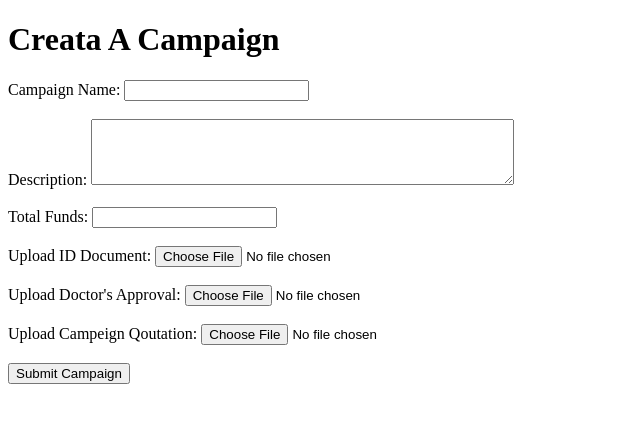
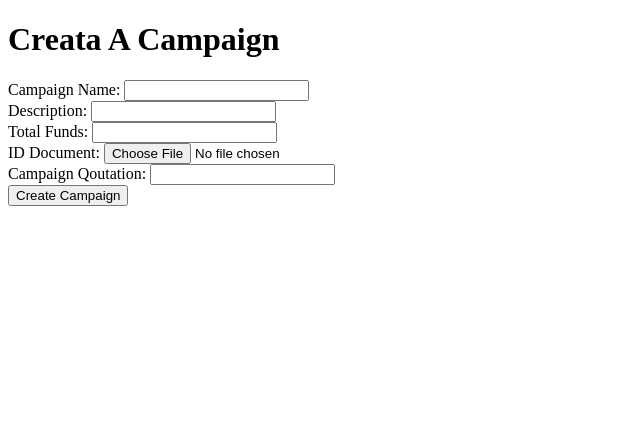
Before and after one commit to PhreshPrince01/UizoConnect, a Flask app: page /campaign in a window 1280 px wide. Shown: the top 423 px of the page, without its empty margins (0-640 px from the left). Run offline with Flask 3, Linux system fonts and the light colour scheme.

Commit message:
Added route for adding a campaign

```diff
--- a/app/forms.py
+++ b/app/forms.py
@@ -1,5 +1,5 @@
 from flask_wtf import FlaskForm
-from wtforms import StringField, PasswordField,SubmitField
+from wtforms import StringField, PasswordField,SubmitField, FloatField, FileField
 from wtforms.validators import DataRequired, Email, EqualTo, Length
 
 class RegistrationForm(FlaskForm):
@@ -13,3 +13,12 @@
     email = StringField('Email', validators=[DataRequired(), Email()])
     password = PasswordField('Password', validators=[DataRequired()])
     submit = SubmitField('Login')
+
+
+class CampaignForm(FlaskForm):
+    campaign_name = StringField('Campaign Name', validators=[DataRequired()])
+    description = StringField('Description', validators=[DataRequired()])
+    total_funds = FloatField('Total Funds', validators=[DataRequired()])
+    ID_document = FileField('ID Document')
+    quotation = StringField('Campaign Quotation')
+    submit = SubmitField('Create Campaign')
--- a/app/routes.py
+++ b/app/routes.py
@@ -1,8 +1,8 @@
 from flask import Blueprint, render_template, redirect, request, url_for, flash
 from flask_login import login_required, login_user, logout_user, current_user
 from extentions import db
-from .models import User
-from .forms import RegistrationForm, LoginForm
+from .models import Campaign, User
+from .forms import CampaignForm, RegistrationForm, LoginForm
 
 
 main = Blueprint('main',__name__)
@@ -64,7 +64,27 @@
 
 @main.route('/campaign', methods=['POST', 'GET'])
 def campaign():
-    return render_template('campaign.html')
+    form = CampaignForm()
+    if form.validate_on_submit():
+
+        id_doc = Campaign.save_file(form.ID_document.data)
+
+        new_campaign = Campaign(
+            campaign_name = form.campaign_name.data,
+            description = form.description.data,
+            total_funds = form.total_funds.data,
+            ID_document = id_doc,
+            user_id =5,
+            quotation = form.quotation.data
+        )
+        db.session.add(new_campaign)
+        db.session.commit()
+        flash("Campaign added susscessfully. Pending confirmation", "success")
+        return redirect(url_for('main.index'))
+    else:
+        print(form.errors)
+
+    return render_template('campaign.html', form=form)
 
 
 @main.route('/')
--- a/app/templates/campaign.html
+++ b/app/templates/campaign.html
@@ -8,19 +8,56 @@
 </head>
 <body>
     <h1>Creata A Campaign</h1>
-    <form action="/upload" method="POST" enctype="multipart/form-data">
-        <label for="campaign_name">Campaign Name:</label>
-        <input type="text" id="campaign_name" name="campaign_name" required><br><br>
-        <label for="description">Description:</label>
-        <textarea id="description" name="description" rows="4" cols="50" required></textarea><br><br>
-        <label for="total_funds">Total Funds:</label>
-        <input type="number" id="total_funds" name="total_funds" step="0.01" required><br><br>
-        <label for="ID_document">Upload ID Document:</label>
-        <input type="file" id="ID_document" name="ID_document" accept=".pdf,.doc,.docx,.jpg,.png" required><br><br>
-        <label for="ID_document">Upload Doctor's Approval:</label>
-        <input type="file" id="Doctor's Approval" name="Doctor's Approval" accept=".pdf,.doc,.docx,.jpg,.png" required><br><br>
-        <label for="ID_document">Upload Campeign Qoutation:</label>
-        <input type="file" id="Campaign Qoutation" name="Campeign Qoutation" accept=".pdf,.doc,.docx,.jpg,.png" required><br><br>
-        <input type="submit" value="Submit Campaign"></form>
+
+
+    <form method="POST" action="{{ url_for('main.campaign') }}" class="form" enctype="multipart/form-data">
+        {{ form.hidden_tag() }}
+
+        <div>
+            <label for="campaign_name">Campaign Name:</label>
+            {{ form.campaign_name }}
+        </div>
+
+        <div>
+            <label for="description">Description:</label>
+            {{ form.description }}
+        </div>
+
+        <div>
+            <label for="total_funds">Total Funds:</label>
+            {{ form.total_funds }}
+        </div>
+
+        <div>
+            <label for="ID_document">ID Document:</label>
+            {{ form.ID_document }}
+        </div>
+
+
+        <div>
+            <label for="campaign_quotation">Campaign Qoutation:</label>
+            {{ form.quotation }}
+        </div>
+
+        <div>
+            {{ form.submit(class='btn') }}
+        </div>
+    </form>
+
+
+
+
+
+
+
+
+
+
+
+
+
+
+
+
 </body>
 </html>
```
Also changed, not shown: app/models.py (+7 -3 lines), uploads/African_National_Congress_ANC.jpeg (added), uploads/African_National_Congress_ANC_5x3_Flag.jpeg (added), uploads/dove.jpeg (added), 1 other file.
